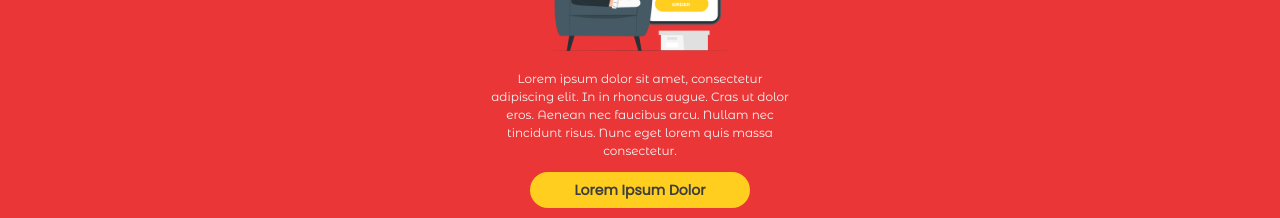
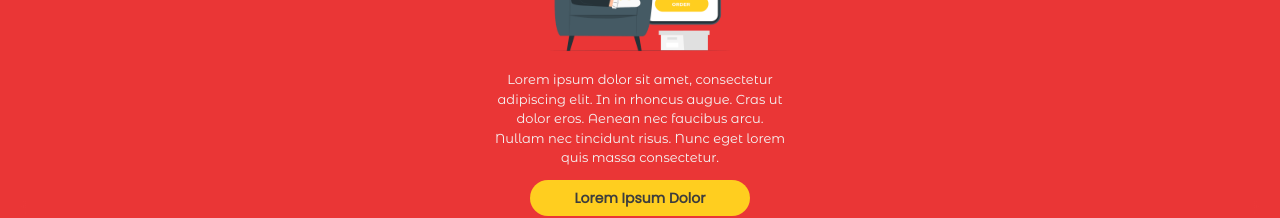
Before and after one commit to Sir-Aguiar/Pizzaria-Frontend, a React (Vite) app: page / in a window 1280 px wide. Shown: the part 150-368 px from the top of the page. Built offline with nearby package versions, Linux system fonts and the light colour scheme.

Commit message:
Trying different size

```diff
--- a/src/styles/home.css
+++ b/src/styles/home.css
@@ -11,7 +11,7 @@
   @apply flex flex-col gap-[12px] items-center;
 }
 .readable-content p {
-  @apply text-center text-[12px] font-MontserratA font-medium max-w-[300px];
+  @apply text-center text-[13px] font-MontserratA font-medium max-w-[300px];
 }
 .readable-content button {
   @apply bg-main-yellow text-[#3d3d3d] p-2 rounded-[25px] text-sm font-semibold font-Poppins w-[220px];
```
